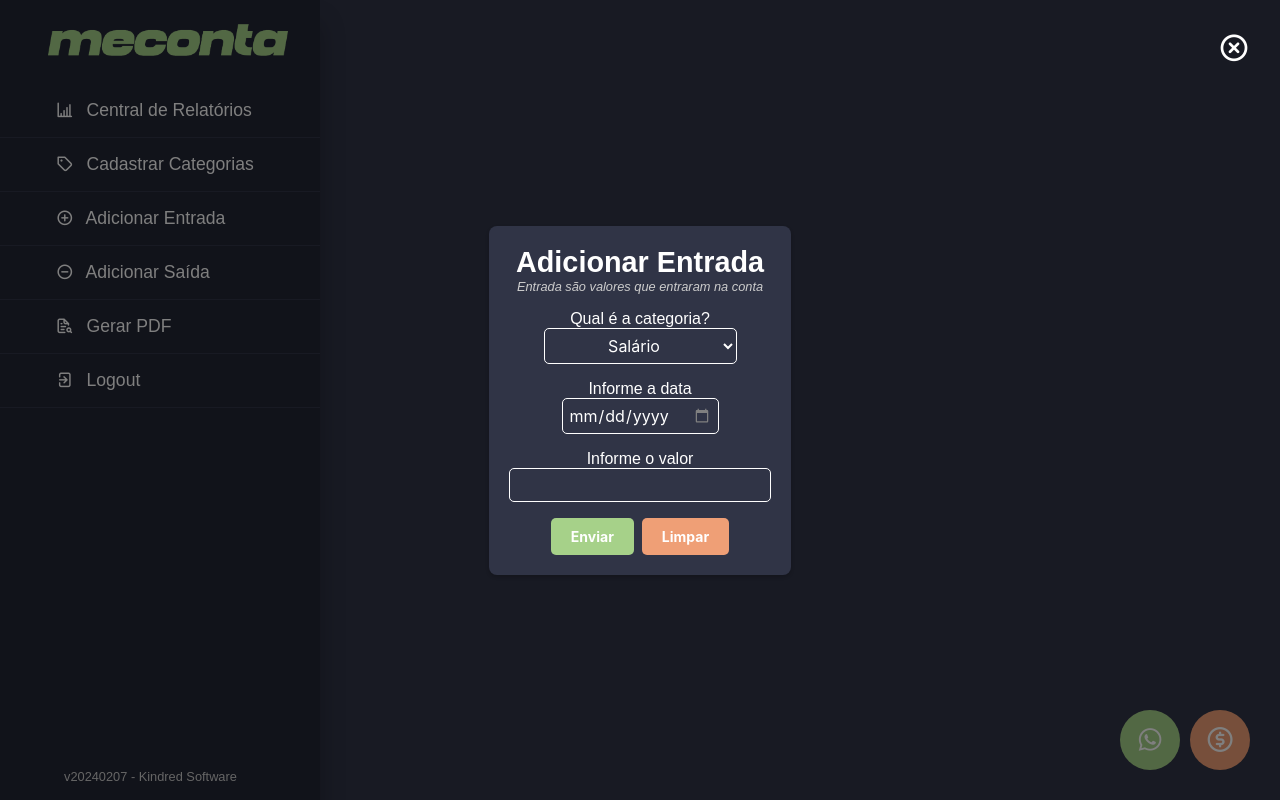
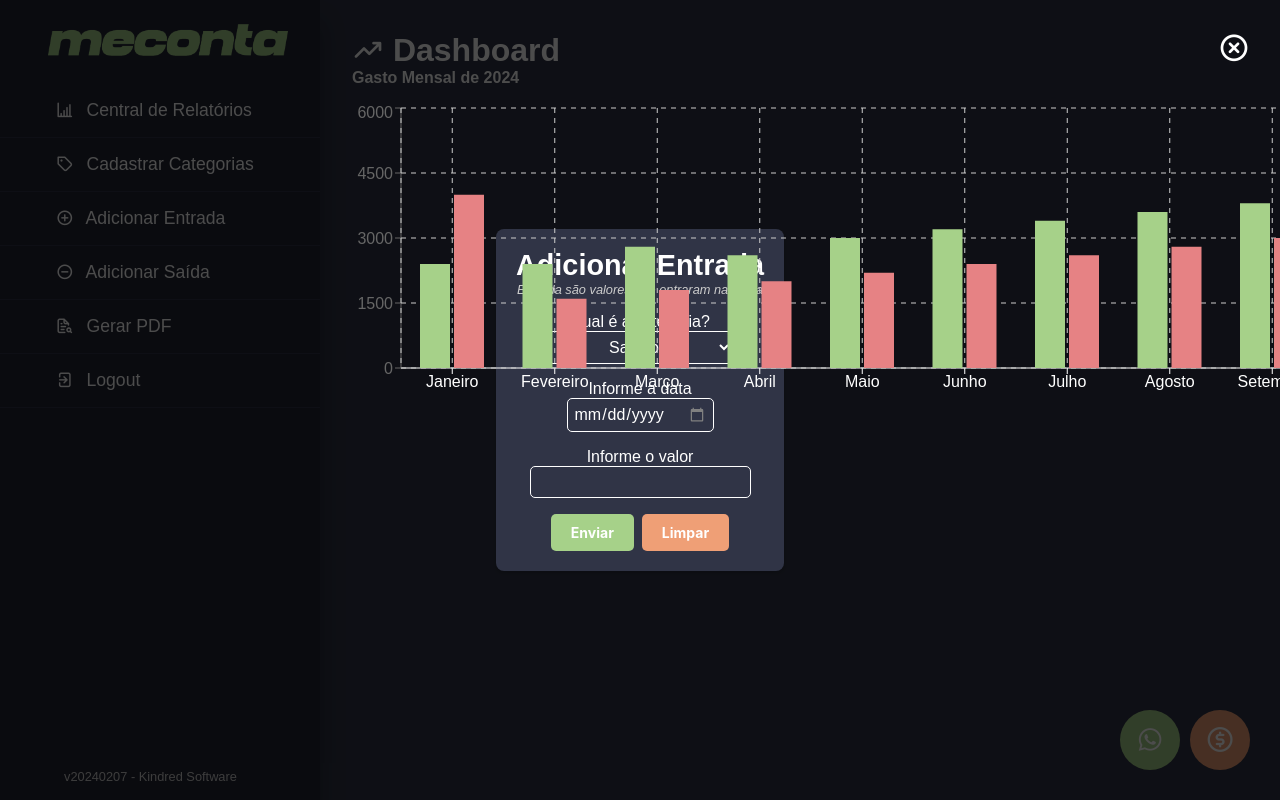
Before and after one commit to Yagasaki7K/website-meconta, a React (Vite) app: page /dashboard in a window 1280 px wide. Both pictures are taken after a click on the link "Adicionar Entrada". Built offline with nearby package versions, Linux system fonts and the light colour scheme.

Commit message:
Added: Recharts

```diff
--- a/package.json
+++ b/package.json
@@ -17,6 +17,7 @@
     "react-dom": "^18.2.0",
     "react-router-dom": "^6.22.0",
     "react-toastify": "^10.0.4",
+    "recharts": "^2.12.0",
     "styled-components": "^6.1.8"
   },
   "devDependencies": {
--- /dev/null
+++ b/src/components/DashboardDetails.jsx
@@ -0,0 +1,15 @@
+import styled from 'styled-components'
+
+const DashboardDetails = styled.div`
+    margin-left: 20rem;
+    padding: 2rem;
+
+    .first-graph {
+        margin-top: 1rem;
+        margin-left: -1rem;
+        position: fixed;
+        z-index: 1;
+    }
+`
+
+export default DashboardDetails
--- a/src/components/ModalDetails.jsx
+++ b/src/components/ModalDetails.jsx
@@ -6,7 +6,7 @@ const ModalDetails = styled.div`
     left: 0;
     width: 100%;
     height: 100%;
-    background-color: rgba(0, 0, 0, 0.5);
+    background-color: rgba(0, 0, 0, 0.7);
     z-index: 9999;
     display: flex;
     justify-content: center;
@@ -40,7 +40,7 @@ const ModalDetails = styled.div`
         }
 
         input, select, input[type="date"] {
-            font-family: -apple-system, BlinkMacSystemFont, "Segoe UI", Roboto, Helvetica, Arial, sans-serif;
+            font-family: 'Poppins', sans-serif;
             font-size: 16px;
             padding: 6px;
             border: 1px solid var(--white);
--- a/src/pages/Dashboard.jsx
+++ b/src/pages/Dashboard.jsx
@@ -1,10 +1,59 @@
+/* eslint-disable no-unused-vars */
+
+import DashboardDetails from '../components/DashboardDetails'
 import Navigation from '../components/Navigation'
+import { BarChart, YAxis, XAxis, Tooltip, CartesianGrid, Bar, ResponsiveContainer, PieChart, Pie } from 'recharts';
+
+const data = [
+    { name: 'Janeiro', Receitas: 2400, Despesas: 4000 },
+    { name: 'Fevereiro', Receitas: 2400, Despesas: 1600 },
+    { name: 'Março', Receitas: 2800, Despesas: 1800 },
+    { name: 'Abril', Receitas: 2600, Despesas: 2000 },
+    { name: 'Maio', Receitas: '3000', Despesas: 2200 },
+    { name: 'Junho', Receitas: 3200, Despesas: 2400 },
+    { name: 'Julho', Receitas: 3400, Despesas: 2600 },
+    { name: 'Agosto', Receitas: 3600, Despesas: 2800 },
+    { name: 'Setembro', Receitas: 3800, Despesas: 3000 },
+    { name: 'Outubro', Receitas: 4000, Despesas: 3200 },
+    { name: 'Novembro', Receitas: 4200, Despesas: 3400 },
+    { name: 'Dezembro', Receitas: 4400, Despesas: 3600 }
+];
+
+const datay = [
+    { name: 'Group A', value: 400 },
+    { name: 'Group B', value: 300 },
+    { name: 'Group C', value: 300 },
+    { name: 'Group D', value: 200 },
+];
 
 const Dashboard = () => {
     return (
         <div>
             <Navigation />
+            <DashboardDetails>
+                <h1 className="title"><i className="uil uil-arrow-growth" /> Dashboard</h1>
 
+                <h4>Gasto Mensal de {new Date().getFullYear()}</h4>
+                <div className="first-graph">
+                    <BarChart width={1300} height={300} data={data}>
+                        <XAxis dataKey="name" stroke="var(--white)" />
+                        <YAxis />
+                        <Tooltip />
+                        <CartesianGrid stroke="var(--gray)" strokeDasharray="5 5" />
+                        <Bar dataKey="Receitas" fill="var(--green)" barSize={30} />
+                        <Bar dataKey="Despesas" fill="var(--red)" barSize={30} />
+                    </BarChart>
+                </div>
+
+                {/* <h4>Média de Gasto por Categoria</h4>
+                <div style={{ width: '100%', height: 300 }}>
+                    <ResponsiveContainer>
+                        <PieChart>
+                            <Pie dataKey="value" data={datay} fill="var(--green)" label />
+                        </PieChart>
+                    </ResponsiveContainer>
+                </div> */}
+            </DashboardDetails>
         </div>
     )
 }
```
Also changed, not shown: 1 other file (tests, documents, lock files or other folders).
